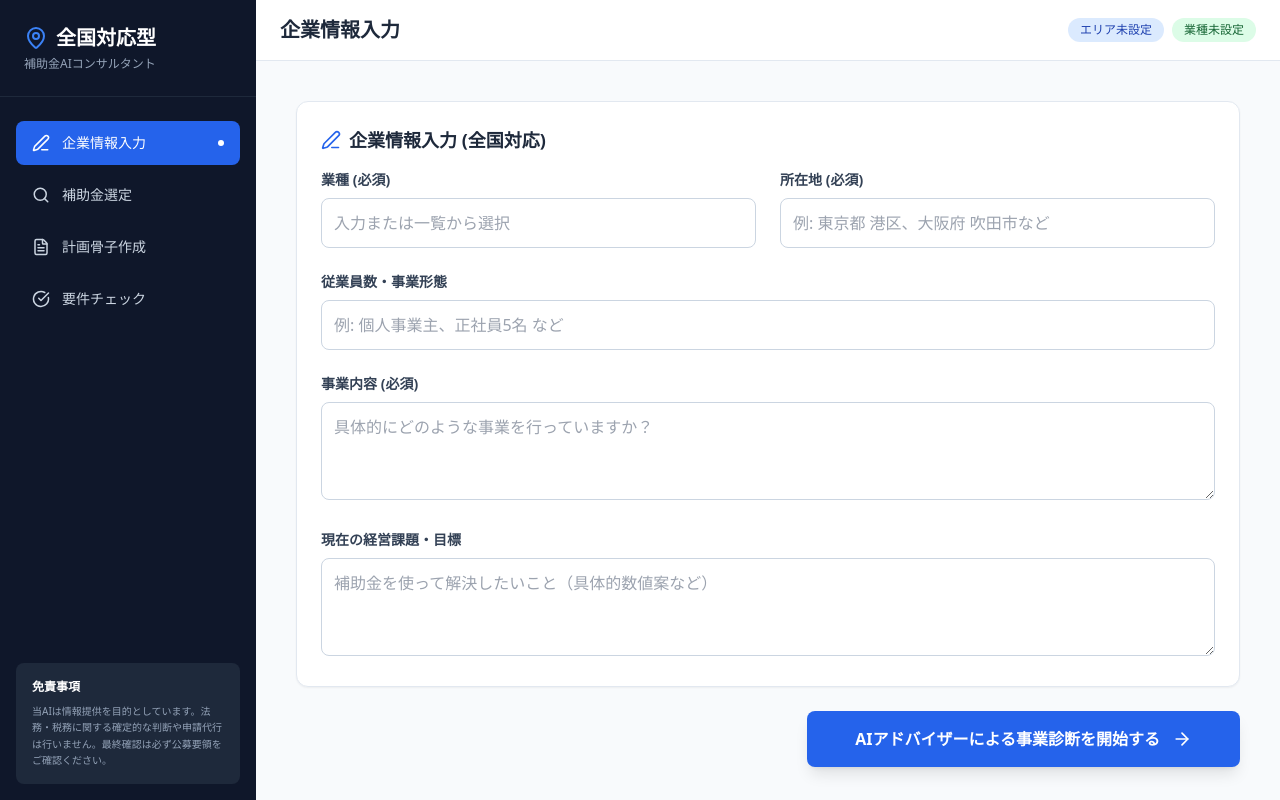
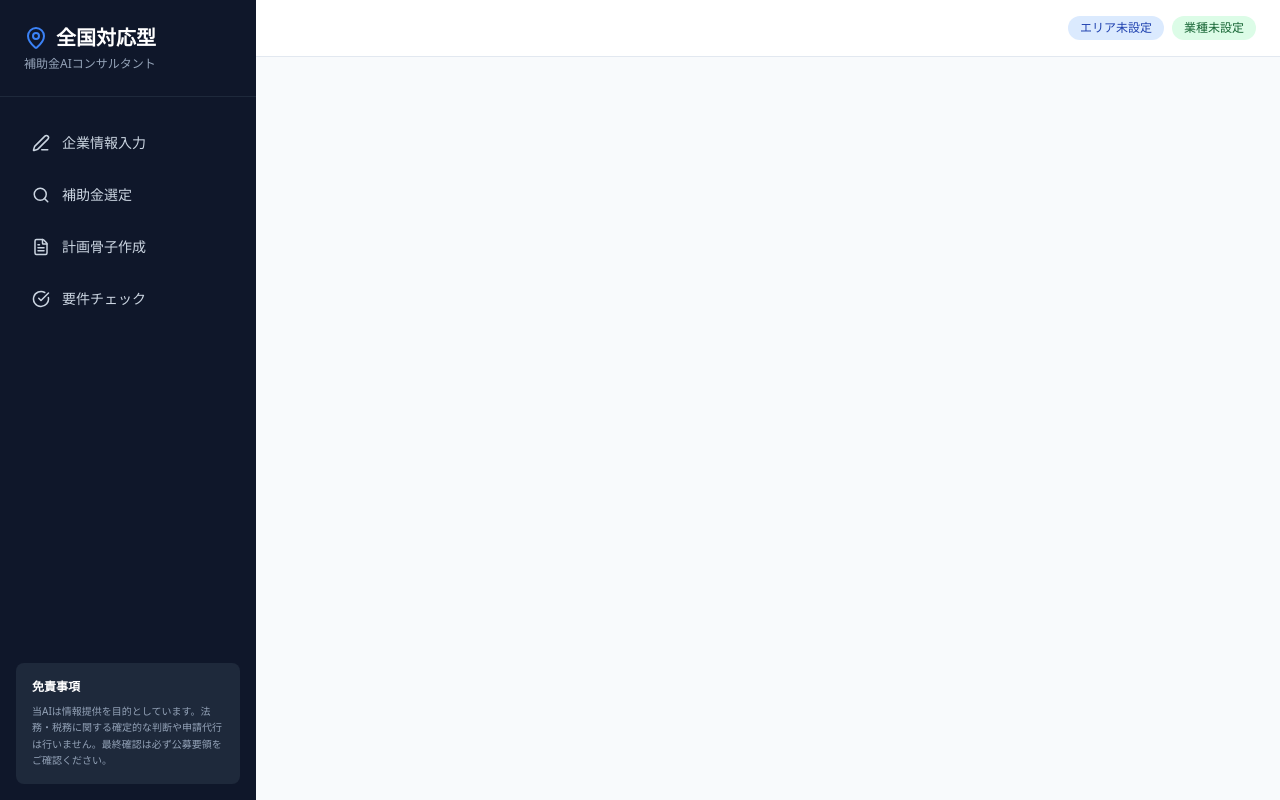
Before and after one commit to snow454-dev/Subsidy, a React (Vite) app: page / in a window 1280 px wide. Built offline with nearby package versions, Linux system fonts and the light colour scheme.

Commit message:
Update App.tsx

```diff
--- a/App.tsx
+++ b/App.tsx
@@ -24,7 +24,7 @@ const INDUSTRIES = [
 ];
 
 const App: React.FC = () => {
-  const [step, setStep] = useState<AppStep>(AppStep.PROFILE_INPUT);
+  const [step, setStep] = useState<AppStep>(AppStep.TERMS_AGREEMENT);
   const [loading, setLoading] = useState(false);
   const [error, setError] = useState<string | null>(null);
 
```
